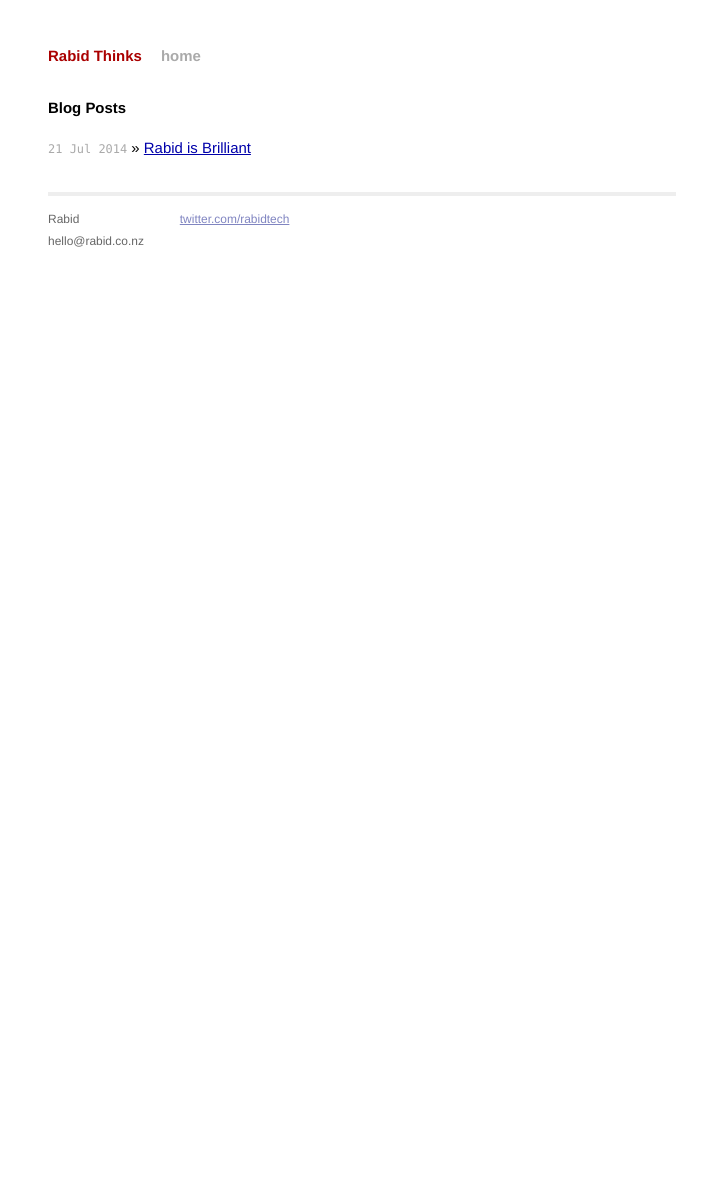
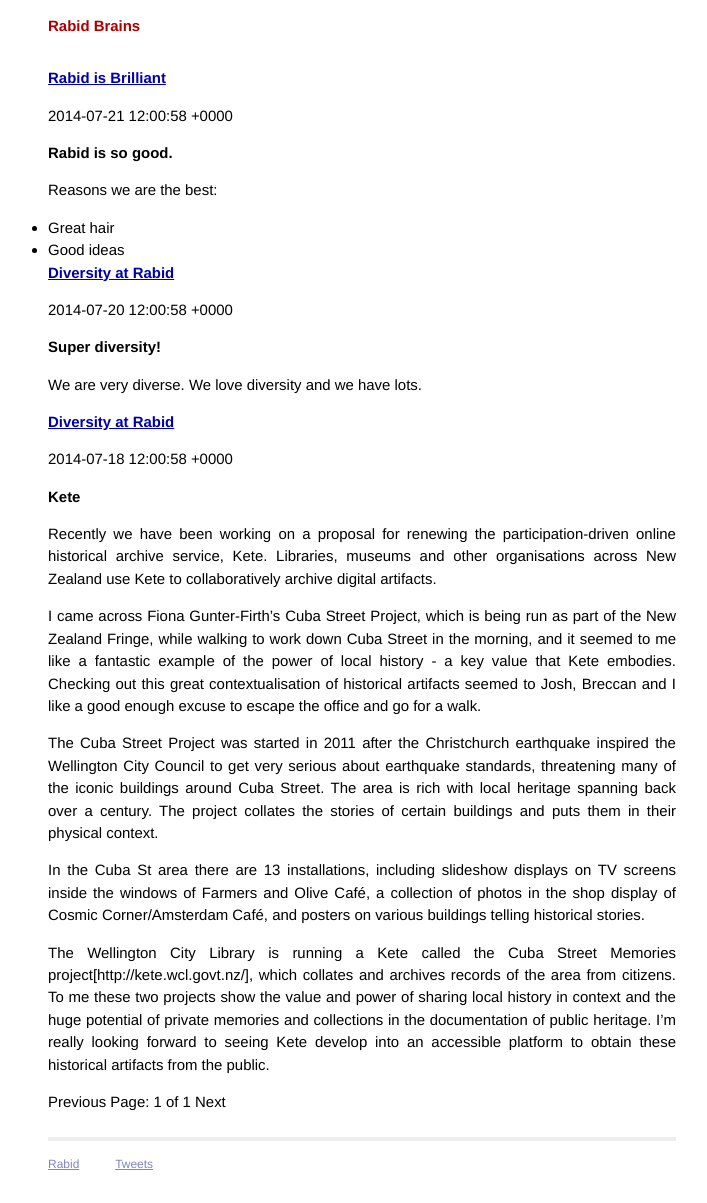
Before and after one commit to soundasleep/rabid.github.io, a Jekyll site: the page built from index.html, in a window 1280 px wide. Shown: the whole page, without its empty margins (278-985 px from the left). Built offline with Jekyll 4.4.1, drawn with Linux system fonts in a browser that asks for light colours; Markdown is read by kramdown in place of the engine named in the settings; the list of posts is cut into pages by our own code; before the commit the page ends 945 px from its top, so only the background shows below that.

Commit message:
adding some pagination

```diff
--- a/_config.yml
+++ b/_config.yml
@@ -1,3 +1,4 @@
-name: Rabid Thinks
+name: Rabid Brains
 markdown: redcarpet
 pygments: true
+paginate: 5
--- a/_layouts/default.html
+++ b/_layouts/default.html
@@ -18,7 +18,6 @@
         <div class="site">
           <div class="header">
             <h1 class="title"><a href="/">{{ site.name }}</a></h1>
-            <a class="extra" href="/">home</a>
           </div>
 
           {{ content }}
@@ -26,13 +25,12 @@
           <div class="footer">
             <div class="contact">
               <p>
-                Rabid<br />
-                hello@rabid.co.nz
+                <a href="http://www.rabid.co.nz">Rabid</a><br />
               </p>
             </div>
             <div class="contact">
               <p>
-                <a href="https://twitter.com/rabidtech">twitter.com/rabidtech</a><br />
+                <a href="https://twitter.com/rabidtech">Tweets</a><br />
               </p>
             </div>
           </div>
--- /dev/null
+++ b/_posts/2014-07-18-kete.markdown
@@ -0,0 +1,17 @@
+---
+layout: post
+title:  "Diversity at Rabid"
+date:   2014-07-18 12:00:58
+---
+
+# Kete
+
+Recently we have been working on a proposal for renewing the participation-driven online historical archive service, Kete. Libraries, museums and other organisations across New Zealand use Kete to collaboratively archive digital artifacts.
+
+I came across Fiona Gunter-Firth’s Cuba Street Project, which is being run as part of the New Zealand Fringe, while walking to work down Cuba Street in the morning, and it seemed to me like a fantastic example of the power of local history - a key value that Kete embodies. Checking out this great contextualisation of historical artifacts seemed to Josh, Breccan and I like a good enough excuse to escape the office and go for a walk.
+
+The Cuba Street Project was started in 2011 after the Christchurch earthquake inspired the Wellington City Council to get very serious about earthquake standards, threatening many of the iconic buildings around Cuba Street. The area is rich with local heritage spanning back over a century. The project collates the stories of certain buildings and puts them in their physical context.
+
+In the Cuba St area there are 13 installations, including slideshow displays on TV screens inside the windows of Farmers and Olive Café, a collection of photos in the shop display of Cosmic Corner/Amsterdam Café, and posters on various buildings telling historical stories.
+
+The Wellington City Library is running a Kete called the Cuba Street Memories project[http://kete.wcl.govt.nz/], which collates and archives records of the area from citizens. To me these two projects show the value and power of sharing local history in context and the huge potential of private memories and collections in the documentation of public heritage. I’m really looking forward to seeing Kete develop into an accessible platform to obtain these historical artifacts from the public.
--- /dev/null
+++ b/_posts/2014-07-20-diversity.markdown
@@ -0,0 +1,9 @@
+---
+layout: post
+title:  "Diversity at Rabid"
+date:   2014-07-20 12:00:58
+---
+
+# Super diversity!
+
+We are very diverse. We love diversity and we have lots.
--- a/_posts/2014-07-21-initial-post.markdown
+++ b/_posts/2014-07-21-initial-post.markdown
@@ -4,4 +4,9 @@
 date:   2014-07-21 12:00:58
 ---
 
-Rabid is so good.
+# Rabid is so good.
+
+Reasons we are the best:
+
+* Great hair
+* Good ideas
--- a/css/main.css
+++ b/css/main.css
@@ -29,6 +29,34 @@
 a:hover   { color: #000; }
 a:visited { color: #a0a; }
 
+/**
+ * For modern browsers
+ * 1. The space content is one way to avoid an Opera bug when the
+ *    contenteditable attribute is included anywhere else in the document.
+ *    Otherwise it causes space to appear at the top and bottom of elements
+ *    that are clearfixed.
+ * 2. The use of `table` rather than `block` is only necessary if using
+ *    `:before` to contain the top-margins of child elements.
+ */
+.cf:before,
+.cf:after {
+    content: " "; /* 1 */
+    display: table; /* 2 */
+}
+
+.cf:after {
+    clear: both;
+}
+
+/**
+ * For IE 6/7 only
+ * Include this rule to trigger hasLayout and contain floats.
+ */
+.cf {
+    *zoom: 1;
+}
+
+
 /*****************************************************************************/
 /*
 /* Home
@@ -59,8 +87,20 @@
   font-size: 115%;
   text-align: justify;
   width: 42em;
-  margin: 3em auto 2em;
+  margin: 0 auto 2em;
+  padding: 1em;
   line-height: 1.5em;
+}
+
+
+.side-col {
+  max-width: 25%;
+  float: left;
+}
+
+.main-col {
+  max-width: 75%;
+  float: left;
 }
 
 .header a {
--- a/index.html
+++ b/index.html
@@ -1,13 +1,31 @@
 ---
 layout: default
-title: Rabid Think
+title: Rabid Brains
 ---
 
-<div id="home">
-  <h1>Blog Posts</h1>
-  <ul class="posts">
-    {% for post in site.posts %}
-      <li><span>{{ post.date | date_to_string }}</span> &raquo; <a href="{{ post.url }}">{{ post.title }}</a></li>
-    {% endfor %}
-  </ul>
+<div id="home" class="content cf">
+{% for post in paginator.posts %}
+  <h1><a href="{{ post.url }}">{{ post.title }}</a></h1>
+  <p class="author">
+    <span class="date">{{ post.date }}</span>
+  </p>
+  <div class="content">
+    {{ post.content }}
+  </div>
+{% endfor %}
+
+<!-- Pagination links -->
+<div class="pagination">
+  {% if paginator.previous_page %}
+    <a href="/page{{ paginator.previous_page }}" class="previous">Previous</a>
+  {% else %}
+    <span class="previous">Previous</span>
+  {% endif %}
+  <span class="page_number ">Page: {{ paginator.page }} of {{ paginator.total_pages }}</span>
+  {% if paginator.next_page %}
+    <a href="/page{{ paginator.next_page }}" class="next">Next</a>
+  {% else %}
+    <span class="next ">Next</span>
+  {% endif %}
 </div>
+</div>
```
Also changed, not shown: background.png (added), favicon.ico (added).
